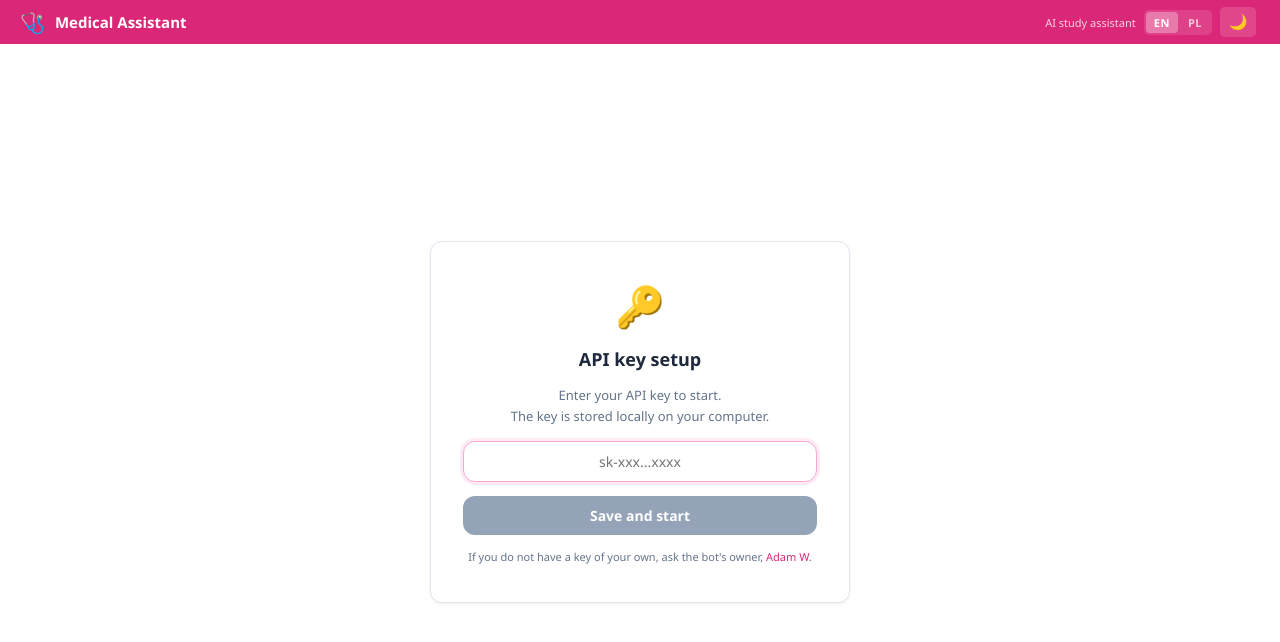
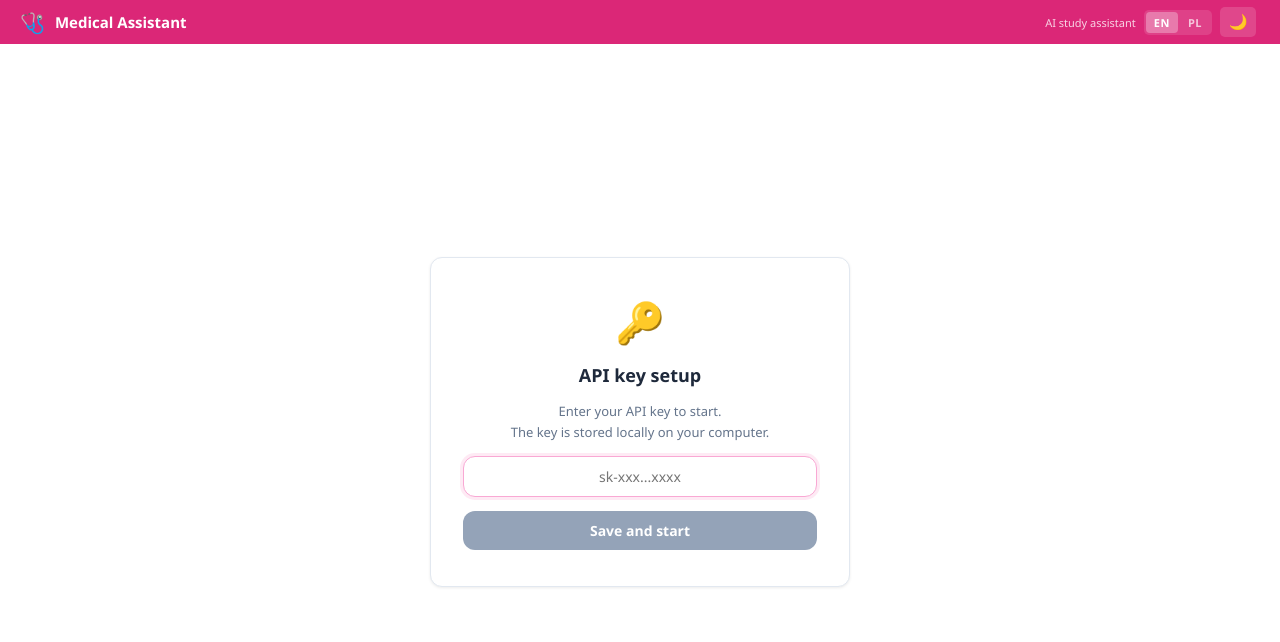
Before and after one commit to Adamowyy/BotMedyczny, a React (Vite) app: page / in a window 1280 px wide. Shown: the top 642 px of the page. Built offline with nearby package versions, Linux system fonts and the light colour scheme; the HTML template or start-up script is replaced by a standard one.

Commit message:
fix: drop the setup hint about asking for a key

```diff
--- a/src/App.jsx
+++ b/src/App.jsx
@@ -667,17 +667,6 @@ export default function App() {
             >
               {t("setup.save")}
             </button>
-            <span className="setup-hint">
-              {t("setup.hintA")}{" "}
-              <a
-                href="https://adamowy.vercel.app"
-                target="_blank"
-                rel="noopener noreferrer"
-              >
-                Adam W
-              </a>
-              {t("setup.hintB")}
-            </span>
           </div>
         </div>
       ) : (
--- a/src/i18n.mjs
+++ b/src/i18n.mjs
@@ -41,8 +41,6 @@ export const STRINGS = {
     "setup.textB": "The key is stored locally on your computer.",
     "setup.placeholder": "sk-xxx...xxxx",
     "setup.save": "Save and start",
-    "setup.hintA": "If you do not have a key of your own, ask the bot's owner,",
-    "setup.hintB": ".",
 
     // disclaimer
     "disclaimer.text":
@@ -118,9 +116,6 @@ export const STRINGS = {
     "setup.textB": "Klucz jest przechowywany lokalnie na Twoim komputerze.",
     "setup.placeholder": "sk-xxx...xxxx",
     "setup.save": "Zapisz i uruchom",
-    "setup.hintA":
-      "Jeśli nie masz swojego klucza, zapytaj właściciela bota czyli",
-    "setup.hintB": ".",
 
     // disclaimer
     "disclaimer.text":
--- a/src/styles/setup.css
+++ b/src/styles/setup.css
@@ -88,21 +88,6 @@
   cursor: not-allowed;
 }
 
-.setup-hint {
-  font-size: 11px;
-  color: var(--text-secondary);
-  line-height: 1.5;
-}
-
-.setup-hint a {
-  color: var(--accent);
-  text-decoration: none;
-}
-
-.setup-hint a:hover {
-  text-decoration: underline;
-}
-
 /* ---------- dark theme overrides ---------- */
 [data-theme="dark"] .setup-error {
   background: #451a1a;
```
